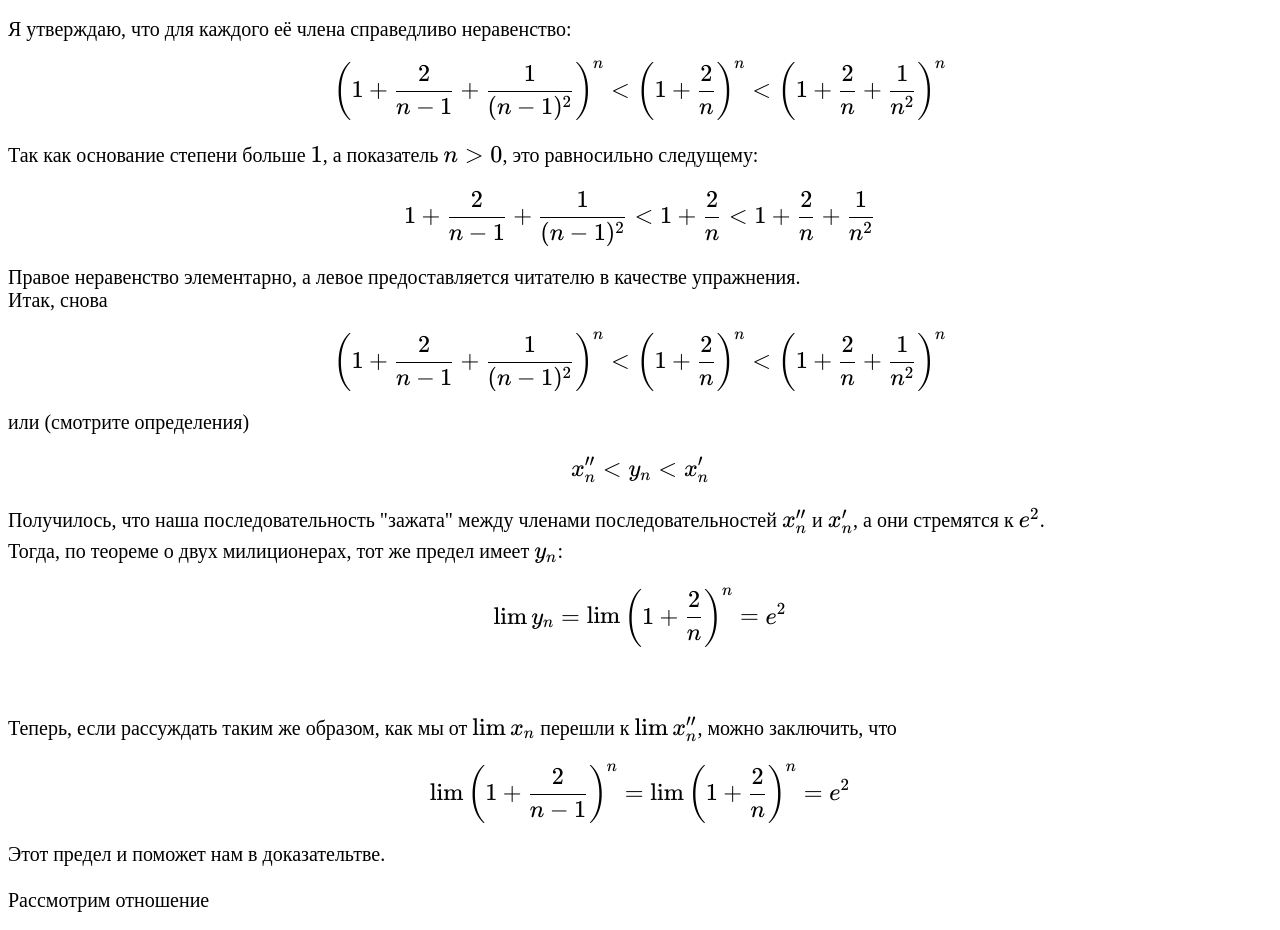
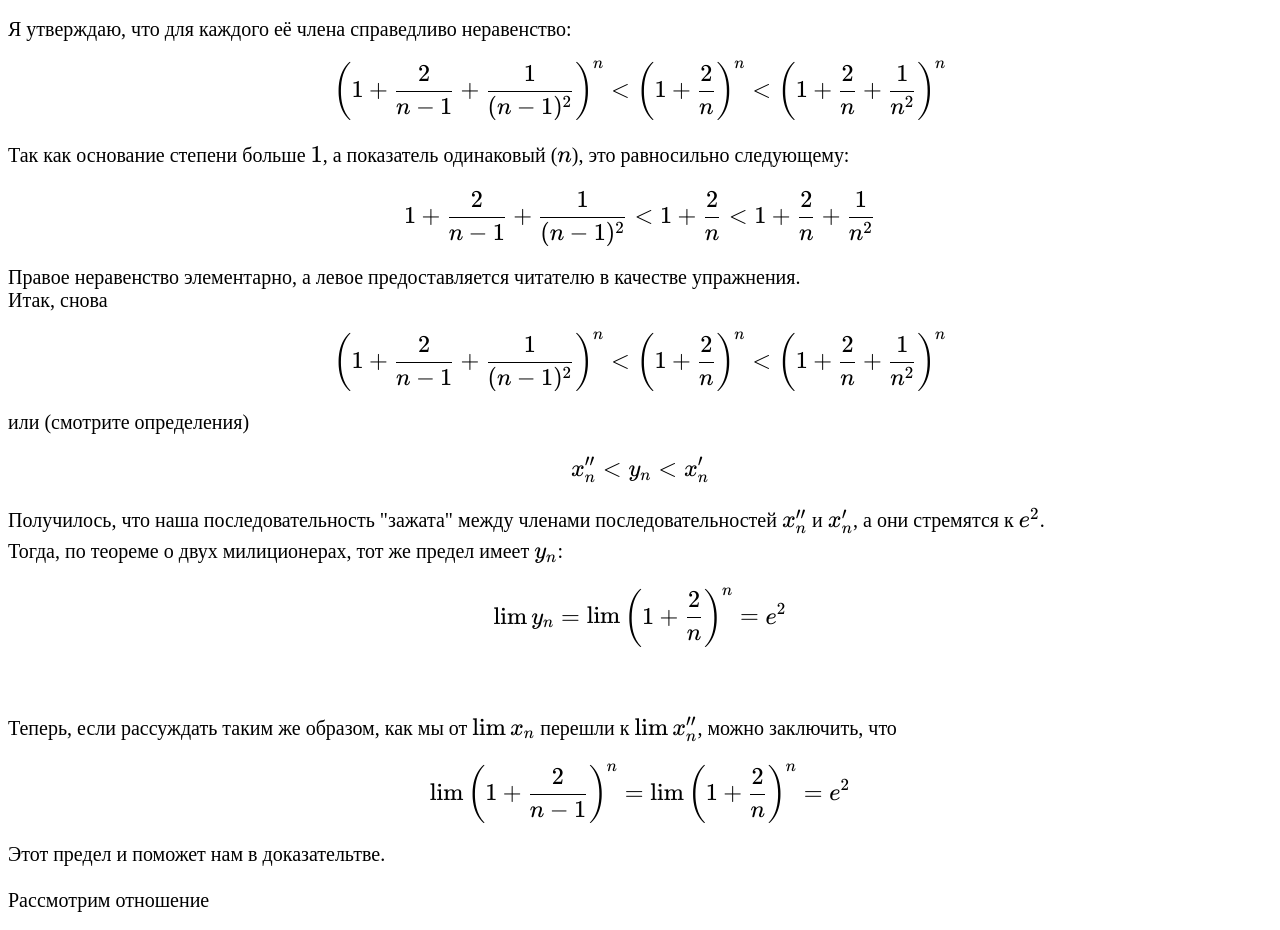
Before and after one commit to dekabu/proof, a plain HTML site: page index.html in a window 1280 px wide. Shown: the part 1354-2284 px from the top of the page. Drawn offline with nearby package versions, Linux system fonts and the light colour scheme.

Commit message:
Update index.html

```diff
--- a/index.html
+++ b/index.html
@@ -49,7 +49,7 @@ $$y_n=\left(1+\frac2n\right)^n$$
 <br><br>
 Я утверждаю, что для каждого её члена справедливо неравенство:
 $$\left(1+\frac2{n-1}+\frac1{(n-1)^2}\right)^n&lt;\left(1+\frac2n\right)^n&lt;\left(1+\frac2n+\frac1{n^2}\right)^n$$
-Так как основание степени больше $1$, а показатель $n&gt;0$, это равносильно следущему:
+Так как основание степени больше $1$, а показатель одинаковый ($n$), это равносильно следующему:
 $$1+\frac2{n-1}+\frac1{(n-1)^2}&lt;1+\frac2n&lt;1+\frac2n+\frac1{n^2}$$
 Правое неравенство элементарно, а левое предоставляется читателю в качестве упражнения.<br>
 Итак, снова
```
